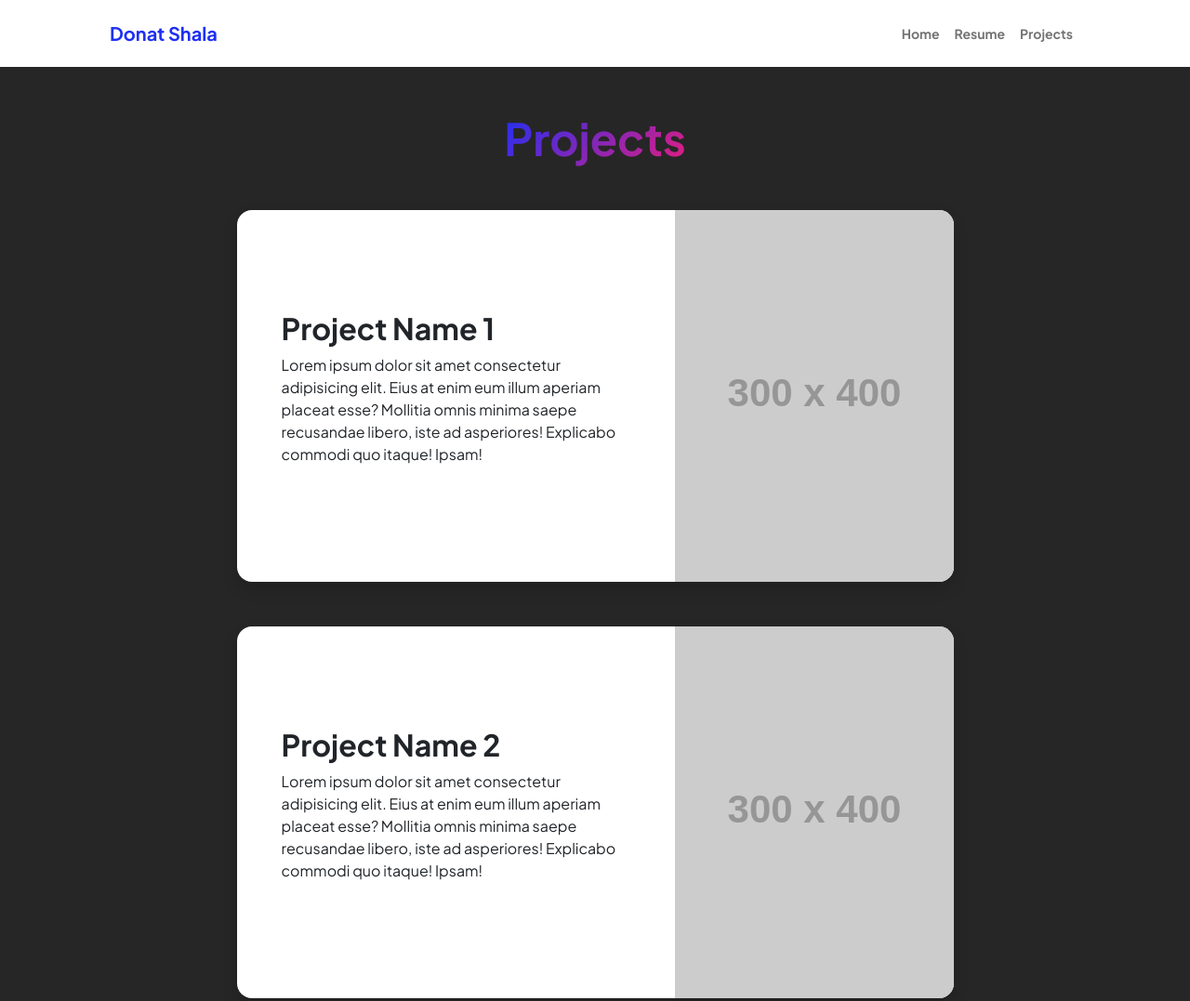
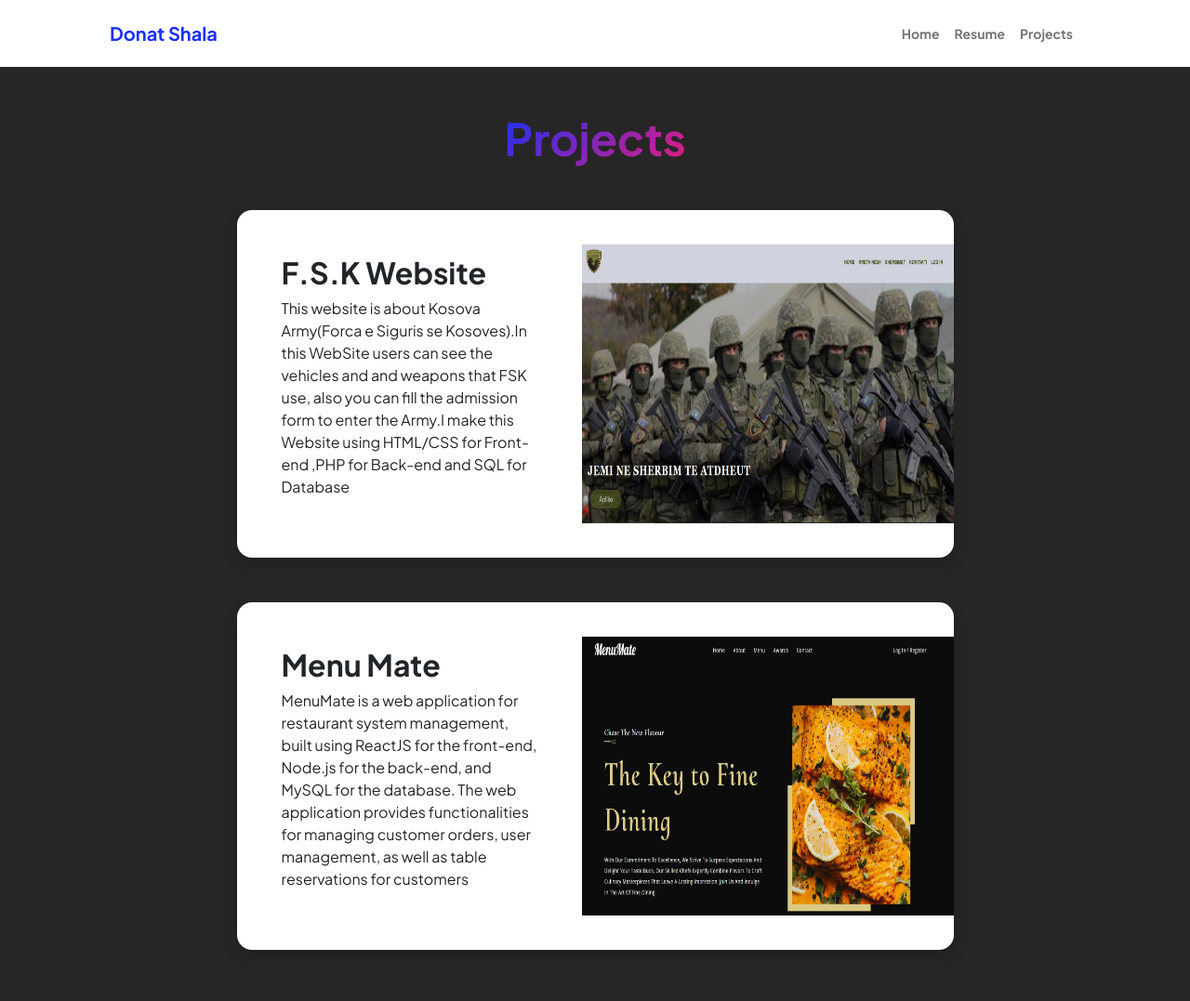
Before and after one commit to dDonaTT/Portfolio, a plain HTML site: page projects.html in a window 1280 px wide. Shown: the top 1077 px of the page at 93% size. Drawn offline with nearby package versions, Linux system fonts and the light colour scheme; placeholder pictures from the web are drawn by us.

Commit message:
#projects added

```diff
--- a/projects.html
+++ b/projects.html
@@ -16,6 +16,7 @@
         <link href="https://cdn.jsdelivr.net/npm/bootstrap-icons@1.8.1/font/bootstrap-icons.css" rel="stylesheet" />
 
         <link href="css/styles.css" rel="stylesheet" />
+
     </head>
     <body class="d-flex flex-column h-100 ">
         <main class="flex-shrink-0">
@@ -47,10 +48,13 @@
                                 <div class="card-body p-0">
                                     <div class="d-flex align-items-center">
                                         <div class="p-5">
-                                            <h2 class="fw-bolder">Project Name 1</h2>
-                                            <p>Lorem ipsum dolor sit amet consectetur adipisicing elit. Eius at enim eum illum aperiam placeat esse? Mollitia omnis minima saepe recusandae libero, iste ad asperiores! Explicabo commodi quo itaque! Ipsam!</p>
+                                            <h2 class="fw-bolder">F.S.K Website</h2>
+                                            <p>This website is about Kosova Army(Forca e Siguris se Kosoves).In this
+                                                WebSite users can see the vehicles and and weapons that FSK use, also
+                                                you can fill the admission form to enter the Army.I make this Website
+                                                using HTML/CSS for Front-end ,PHP for Back-end and SQL for Database</p>
                                         </div>
-                                        <img class="img-fluid" src="https://dummyimage.com/300x400/343a40/6c757d" alt="..." />
+                                        <img class="img-fluid" src="assets/F.S.K.JPG"style="height: 300px; width: 400px;" />
                                     </div>
                                 </div>
                             </div>
@@ -59,10 +63,13 @@
                                 <div class="card-body p-0">
                                     <div class="d-flex align-items-center">
                                         <div class="p-5">
-                                            <h2 class="fw-bolder">Project Name 2</h2>
-                                            <p>Lorem ipsum dolor sit amet consectetur adipisicing elit. Eius at enim eum illum aperiam placeat esse? Mollitia omnis minima saepe recusandae libero, iste ad asperiores! Explicabo commodi quo itaque! Ipsam!</p>
+                                            <h2 class="fw-bolder">Menu Mate</h2>
+                                            <p>MenuMate is a web application for restaurant system management, built using
+                                                ReactJS for the front-end, Node.js for the back-end, and MySQL for the database.
+                                                The web application provides functionalities for managing customer
+                                                orders, user management, as well as table reservations for customers</p>
                                         </div>
-                                        <img class="img-fluid" src="https://dummyimage.com/300x400/343a40/6c757d" alt="..." />
+                                        <img class="img-fluid" src="assets/MenuMate.JPG"  style="height: 300px; width: 400px;" />
                                     </div>
                                 </div>
                             </div>
```
Also changed, not shown: index.html (+6 -12 lines), assets/F.S.K.JPG (added), assets/MenuMate.JPG (added).
